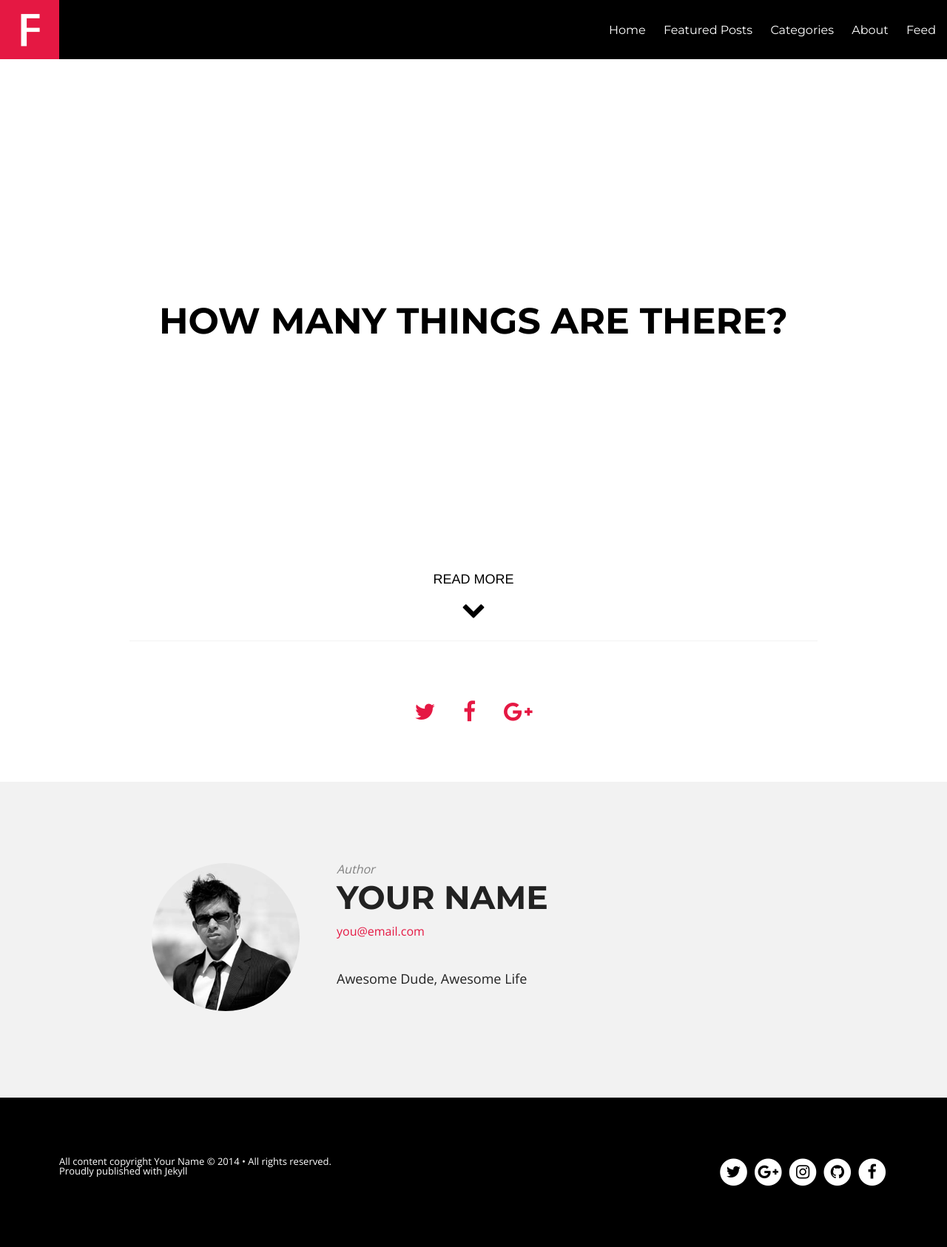
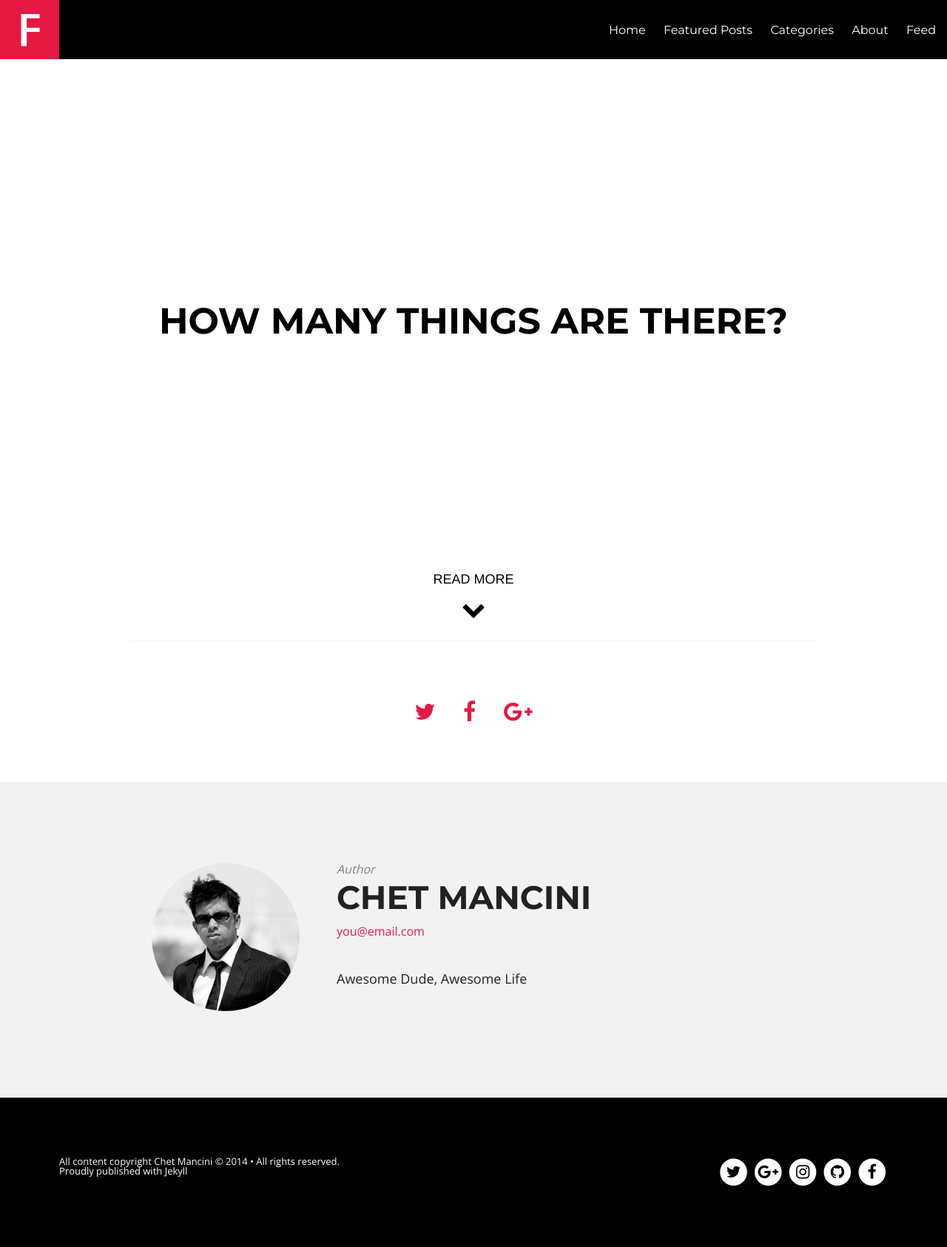
Before and after one commit to chetmancini/datascinyc, a Jekyll site: the page built from _posts/2014-05-15-how-many-things-are-there.md, in a window 1280 px wide. Shown: the whole page at 74% size. Built offline with Jekyll 4.4.1, drawn with Linux system fonts in a browser that asks for light colours; nearby versions of some CDN libraries.

Commit message:
CM: update config

```diff
--- a/_config.yml
+++ b/_config.yml
@@ -1,7 +1,7 @@
-title:            Notepad
-description:      "Blogging is fun"
+title:            DataSci NYC
+description:      "Big City. Big Data."
 logo:             logo3.png
-disqus_shortname: hmfaysal
+disqus_shortname:
 share:            true
 # Change url to your domain. Leave localhost server or blank when working locally.
 # or use the hint from http://jekyllrb.com/docs/github-pages/ to keep this the same
@@ -10,16 +10,16 @@ share:            true
 
 # Owner/author information
 owner:
-  name:           Your Name
+  name:           Chet Mancini
   avatar:         hmfaysal.jpg
   email:          you@email.com
   # Use the coder's toolbox at http://coderstoolbox.net/string/#!encoding=xml&action=encode&charset=us_ascii to encode your description into XML string
   description:    Awesome Dude, Awesome Life
   # Social networking links used in footer. Update and remove as you like.
-  twitter:        hmfaysal
-  facebook:       hmfaysal
-  github:         hmfaysal
-  instagram:      hmfaysal
+  twitter:        chetmancini
+  facebook:       chetmancini
+  github:         chetmancini
+  instagram:      chetmancini
   # For Google Authorship https://plus.google.com/authorship
   google_plus:    https://plus.google.com/u/0/102602916593522619858
 
```
